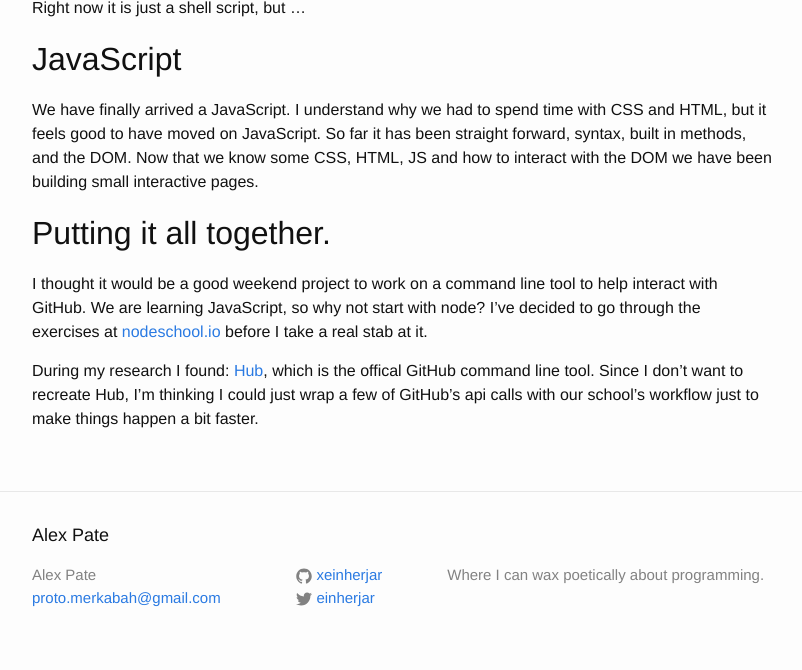
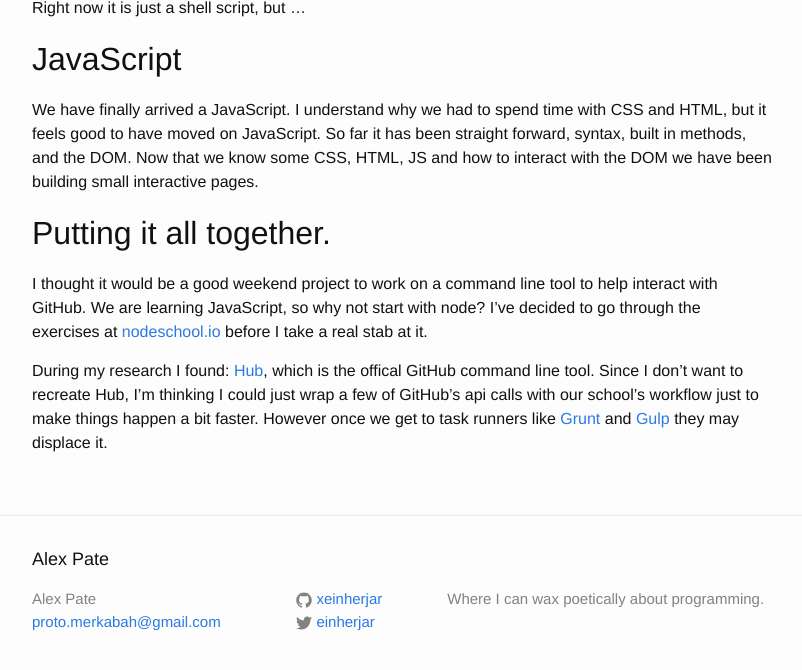
Before and after one commit to xeinherjar/alexpate.net, a Jekyll site: the page built from _posts/2015-01-18-Week-02-TiY.markdown, in a window 1280 px wide, cut to the strip 754-1447 px from the top of the page. Shown: the top 670 px of the strip, without its empty margins (238-1040 px from the left). Built offline with Jekyll 4.4.1, drawn with Linux system fonts in a browser that asks for light colours.

Commit message:
second post edits

```diff
--- a/_posts/2015-01-18-Week-02-TiY.markdown
+++ b/_posts/2015-01-18-Week-02-TiY.markdown
@@ -27,3 +27,4 @@ I thought it would be a good weekend project to work on a command line tool to h
 
 During my research I found: [Hub](https://hub.github.com), which is the offical GitHub command line tool.
 Since I don't want to recreate Hub, I'm thinking I could just wrap a few of GitHub's api calls with our school's workflow just to make things happen a bit faster.
+However once we get to task runners like [Grunt](http://gruntjs.com) and [Gulp](http://gulpjs.com) they may displace it.
```
Also changed, not shown: 2 other files.
